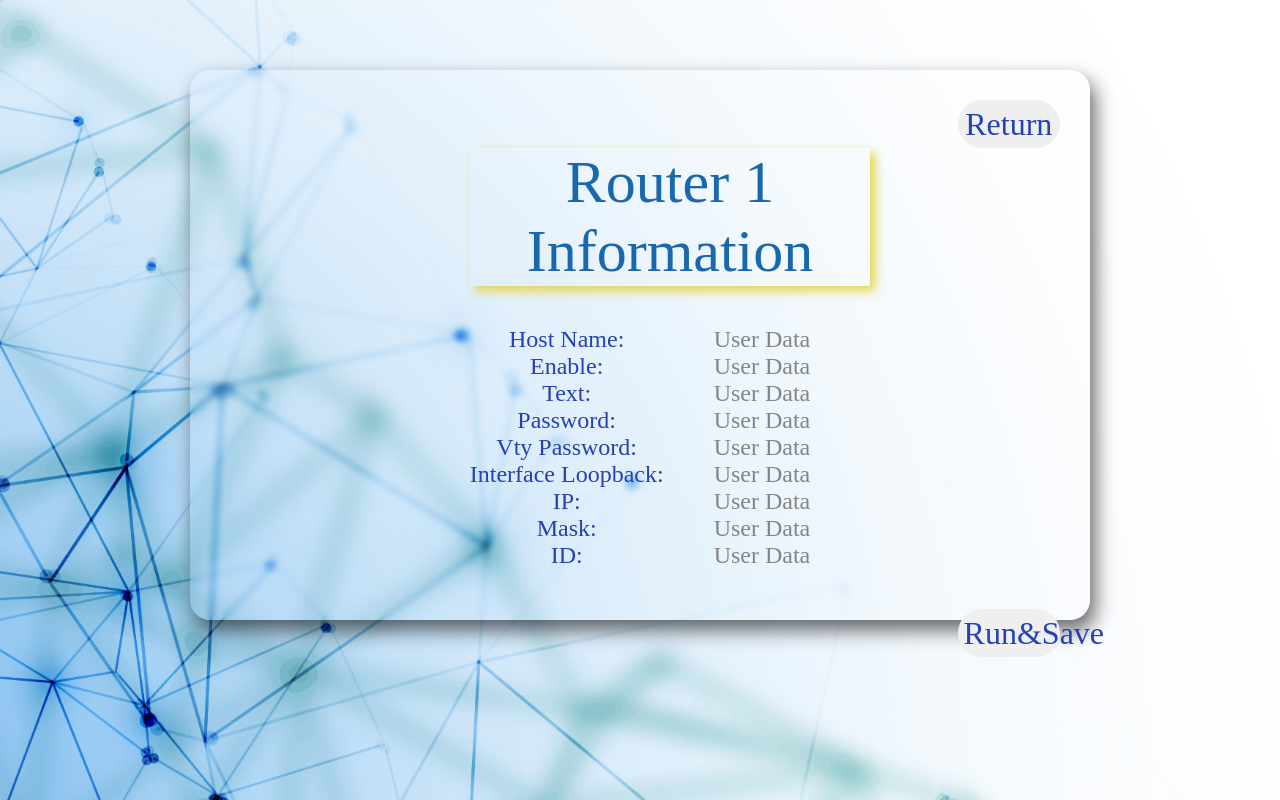
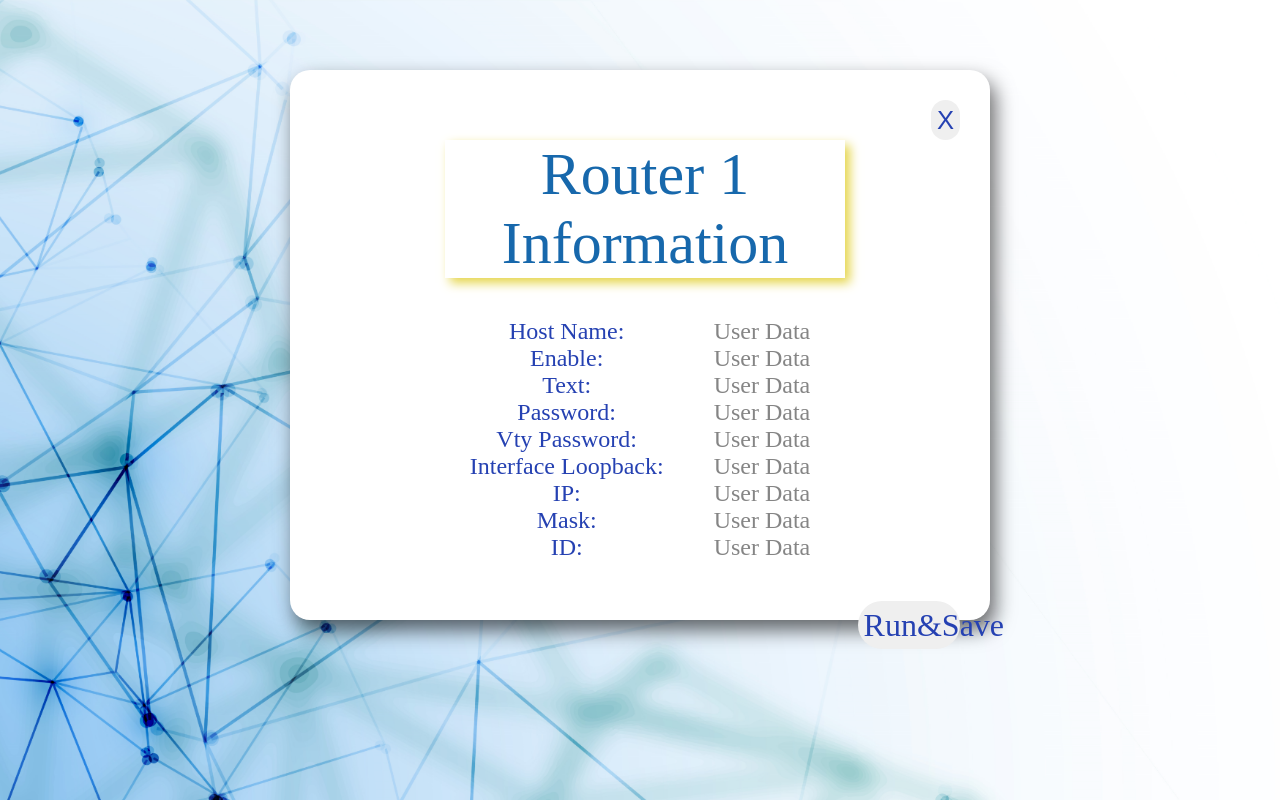
Before and after one commit to Nouran-Ebrahim/Graduation_Project, a PHP site: page /pages/router1_info.html in a window 1280 px wide. Run offline with PHP 8.4, Linux system fonts and the light colour scheme.

Commit message:
info router page

```diff
--- a/css/style.css
+++ b/css/style.css
@@ -420,33 +420,26 @@ input[name="log"]:hover{
     margin-top: 35px;
     }
  .info{
-     width: 900px;
-     height: 550px;
-     background:radial-gradient(rgba(255,255,255,0.6));
-     border-radius: 20px;
-     backdrop-filter: blur(3px);
-     box-shadow: 5px 10px 20px rgba(0,0,0,0.6);
+    width: 700px;
+    height: 550px;
+    background-color: #ffff;
+    border-radius: 20px;
+    box-shadow: 5px 10px 20px rgb(0 0 0 / 60%);
     margin: inherit;
     padding: 30px;
 
 
  }
  .return_button{
-    width:8vw;
-    min-width: 70px;
-    height: 6vh;
-    border-radius: 3vh;
-    border:0px;
+    height: 5vh;
+    border-radius: 2vh;
+    border: 0px;
     align-self: flex-end;
-    font-family: Onyx;
-    font-style: normal;
-    font-weight: normal;
-    font-size: 2.5vw;
+    font-size: 2vw;
     line-height: 3vh;
     justify-content: center;
     align-content: center;
     color: #2541B2;
-
  }
  .return_button:hover {
     background: #E5D549;
@@ -480,7 +473,7 @@ input[name="log"]:hover{
     color: #1768AC;
     font-size: 60px;
     width: 400px;
-    margin-left: 250px;
+    margin-left: 125px;
     text-align: center;
     font-family: onyx;
     box-shadow: 5px 5px 10px #e5d549;
--- a/pages/router1_info.html
+++ b/pages/router1_info.html
@@ -15,7 +15,7 @@
     <div id="infoPage">
         <div class="info">
             <div class="button_info">
-                <button class="return_button">Return</button>
+                <button class="return_button">X</button>
             </div>
             <div class="router_info">
                 Router 1 Information
```
